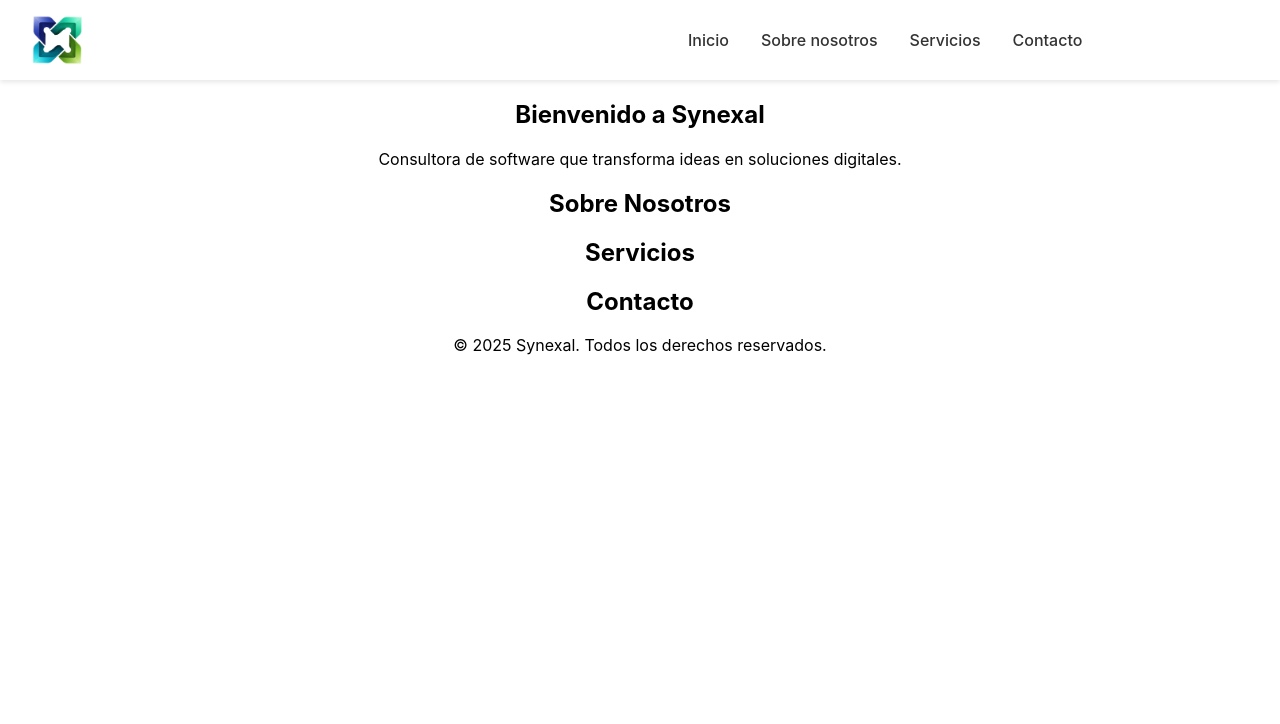
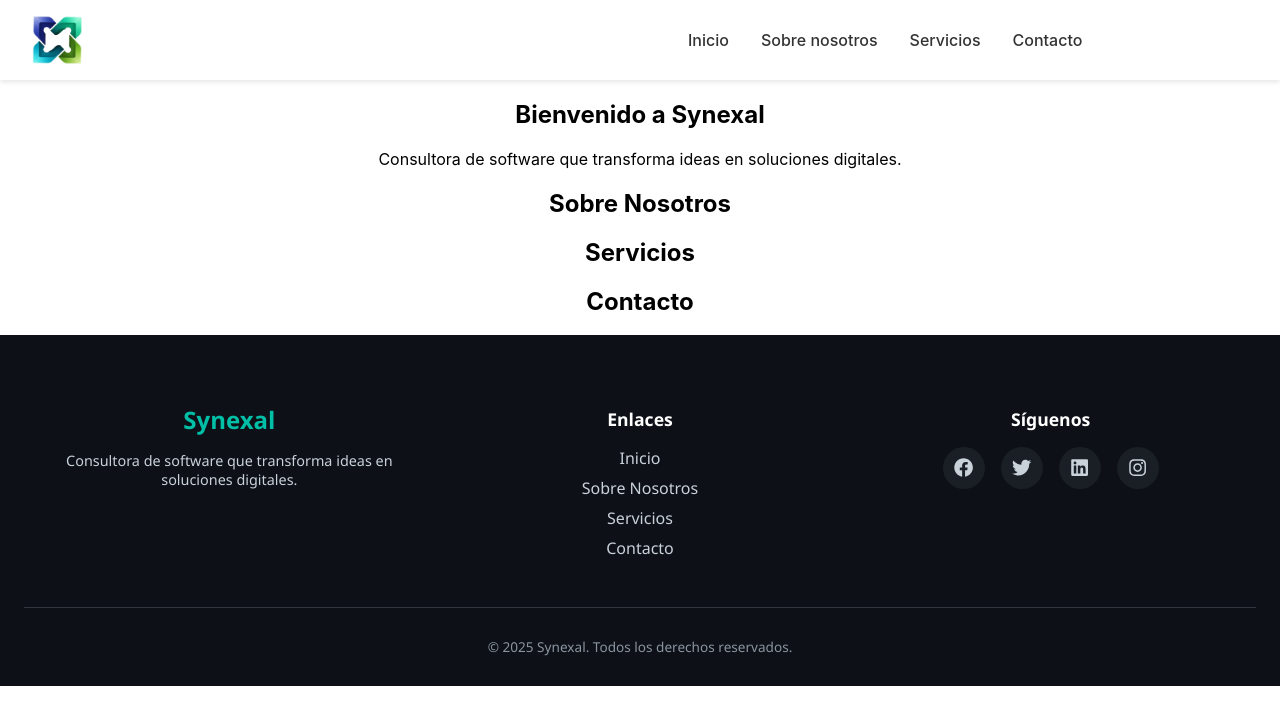
Before and after one commit to RicardoDev17/Synexal, a React (Create React App) app: page / in a window 1280 px wide. Shown: the top 724 px of the page. Built offline with nearby package versions, Linux system fonts and the light colour scheme.

Commit message:
Estructura del footer

```diff
--- a/package.json
+++ b/package.json
@@ -9,6 +9,7 @@
     "@testing-library/user-event": "^13.5.0",
     "react": "^19.1.1",
     "react-dom": "^19.1.1",
+    "react-icons": "^5.5.0",
     "react-scripts": "5.0.1",
     "web-vitals": "^2.1.4"
   },
--- a/src/components/Footer.jsx
+++ b/src/components/Footer.jsx
@@ -1,7 +1,41 @@
+import "../styles/Footer.css";
+import { FaFacebook, FaTwitter, FaLinkedin, FaInstagram } from "react-icons/fa";
+
+
 export default function Footer() {
   return (
-    <footer>
-      <p>© {new Date().getFullYear()} Synexal. Todos los derechos reservados.</p>
+    <footer className="footer">
+      <div className="footer-container">
+        <div className="footer-brand">
+          <h2>Synexal</h2>
+          <p>Consultora de software que transforma ideas en soluciones digitales.</p>
+        </div>
+
+        <div className="footer-links">
+          <h4>Enlaces</h4>
+          <ul>
+            <li><a href="#inicio">Inicio</a></li>
+            <li><a href="#sobre-nosotros">Sobre Nosotros</a></li>
+            <li><a href="#servicios">Servicios</a></li>
+            <li><a href="#contacto">Contacto</a></li>
+          </ul>
+        </div>
+
+        <div className="footer-socials">
+          <h4>Síguenos</h4>
+          <div className="social-icons">
+            <a href="#"><FaFacebook /></a>
+            <a href="#"><FaTwitter /></a>
+            <a href="#"><FaLinkedin /></a>
+            <a href="#"><FaInstagram /></a>
+          </div>
+        </div>
+
+      </div>
+
+      <div className="footer-bottom">
+        <p>© 2025 Synexal. Todos los derechos reservados.</p>
+      </div>
     </footer>
   );
 }
--- /dev/null
+++ b/src/styles/Footer.css
@@ -0,0 +1,87 @@
+.footer {
+  background-color: #0d1117;
+  color: #ffffff;
+  padding: 3rem 1.5rem 1rem;
+  font-family: "Segoe UI", sans-serif;
+}
+
+.footer-container {
+  display: grid;
+  grid-template-columns: repeat(auto-fit, minmax(220px, 1fr));
+  gap: 2rem;
+  max-width: 1200px;
+  margin: auto;
+  text-align: center; /* centrado para simetría */
+}
+
+.footer-brand h2 {
+  font-size: 1.5rem;
+  margin-bottom: 0.5rem;
+  color: #00bfa6;
+}
+
+.footer-brand p {
+  font-size: 0.9rem;
+  color: #c9d1d9;
+}
+
+.footer-links h4,
+.footer-socials h4 {
+  font-size: 1.1rem;
+  margin-bottom: 1rem;
+  color: #ffffff;
+}
+
+.footer-links ul {
+  list-style: none;
+  padding: 0;
+}
+
+.footer-links ul li {
+  margin: 0.5rem 0;
+}
+
+.footer-links ul li a {
+  text-decoration: none;
+  color: #c9d1d9;
+  transition: color 0.3s ease;
+}
+
+.footer-links ul li a:hover {
+  color: #00bfa6;
+}
+
+/* Íconos sociales */
+.footer-socials .social-icons {
+  display: flex;
+  justify-content: center; /* centrados */
+  gap: 1rem;
+  margin-top: 0.5rem;
+}
+
+.footer-socials .social-icons a {
+  display: flex;
+  justify-content: center;
+  align-items: center;
+  width: 42px;
+  height: 42px;
+  border-radius: 50%;
+  background-color: #1a1f25;
+  color: #c9d1d9;
+  font-size: 1.2rem;
+  transition: all 0.3s ease;
+}
+
+.footer-socials .social-icons a:hover {
+  background-color: #00bfa6;
+  color: #ffffff;
+}
+
+.footer-bottom {
+  text-align: center;
+  border-top: 1px solid #30363d;
+  margin-top: 2rem;
+  padding-top: 1rem;
+  font-size: 0.85rem;
+  color: #8b949e;
+}
```
Also changed, not shown: 1 other file (tests, documents, lock files or other folders).
